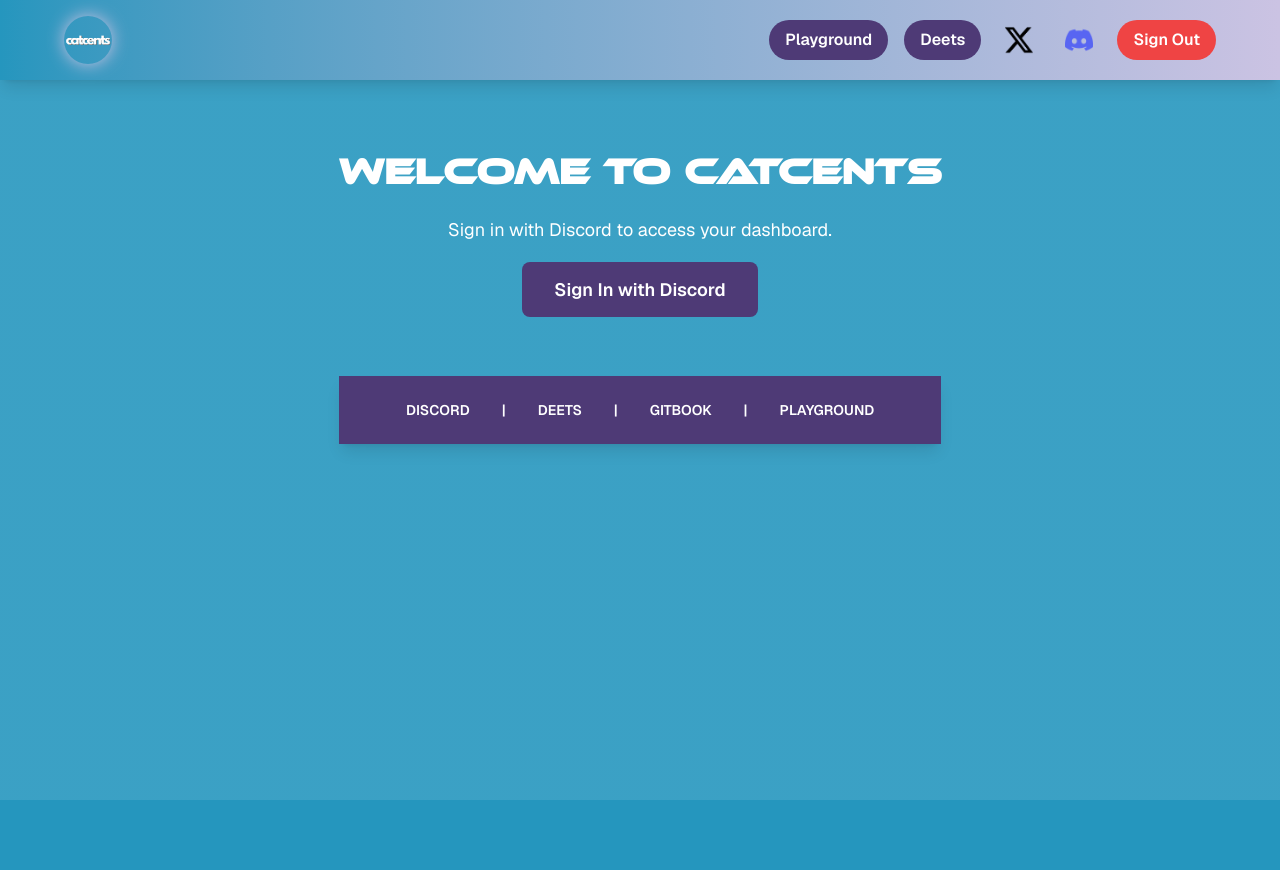
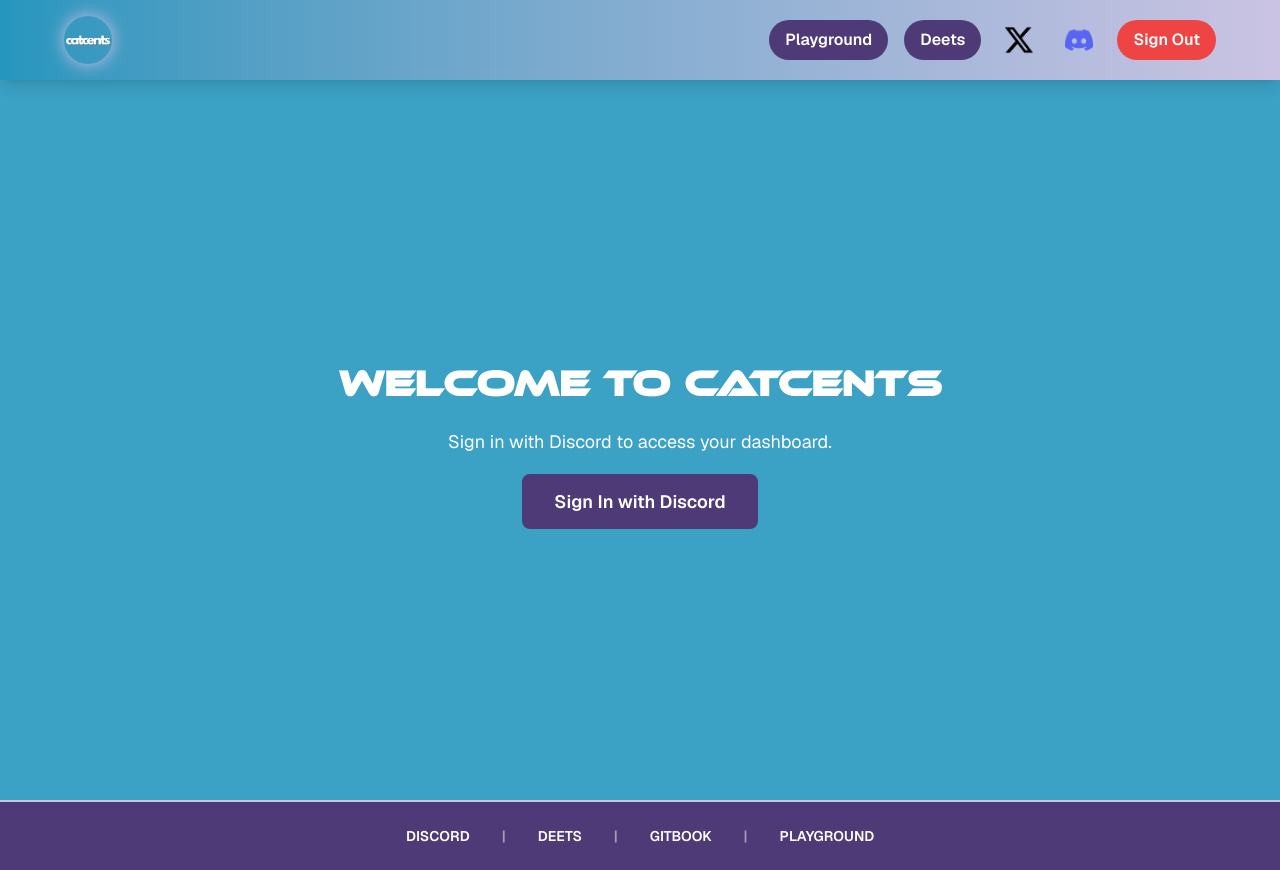
Before and after one commit to nazsats/meowlabs, a Next.js app: page / in a window 1280 px wide. Before the commit the page ends 800 px from the top, so only its background shows below. Built offline with nearby package versions, Linux system fonts and the light colour scheme; no server answers.

Commit message:
footer fixed

```diff
--- a/app/layout.tsx
+++ b/app/layout.tsx
@@ -3,6 +3,7 @@
 import './globals.css';
 import Link from 'next/link';
 import Image from 'next/image';
+import Footer from '@/components/Footer';
 
 const geistSans = Geist({
   variable: '--font-geist-sans',
@@ -26,7 +27,7 @@
 }>) {
   return (
     <html lang='en'>
-      <body className={`${geistSans.variable} ${geistMono.variable} antialiased flex flex-col min-h-screen`}>
+      <body className={`${geistSans.variable} ${geistMono.variable} antialiased flex flex-col min-h-screen bg-[var(--background)]`}>
         <header className='bg-gradient-to-r from-[var(--background)] to-[var(--accent)] p-3 sm:p-4 shadow-lg sticky top-0 z-50'>
           <div className='max-w-6xl mx-auto flex flex-col sm:flex-row justify-between items-center gap-3 sm:gap-0'>
             <Link href='/' className='flex items-center gap-2 sm:gap-3'>
@@ -37,7 +38,6 @@
                 height={40}
                 className='rounded-full animate-glow sm:w-12 sm:h-12'
               />
-
             </Link>
             <nav className='flex flex-wrap items-center gap-2 sm:gap-4'>
               <Link
@@ -80,7 +80,10 @@
             </nav>
           </div>
         </header>
-        <main className='max-w-6xl mx-auto p-4 sm:p-6 flex-grow'>{children}</main>
+        <main className='max-w-6xl mx-auto p-4 sm:p-6 flex-grow flex flex-col'>
+          {children}
+        </main>
+        <Footer /> {/* Move Footer here */}
       </body>
     </html>
   );
--- a/app/page.tsx
+++ b/app/page.tsx
@@ -4,7 +4,6 @@
 import StatusPanel from '../components/StatusPanel';
 import WalletForm from '../components/WalletForm';
 import InfoPanel from '../components/InfoPanel';
-import Footer from '../components/Footer';
 import { db } from './lib/firebase';
 import { doc, getDoc } from 'firebase/firestore';
 
@@ -135,10 +134,14 @@
   }
 
   return (
-    <div className='flex flex-col gap-4 sm:gap-6'>
-      {error && <div className='bg-[var(--error)] text-white p-3 sm:p-4 rounded-lg text-center text-sm sm:text-base'>{error}</div>}
+    <div className='flex flex-col min-h-[calc(100vh-8rem)] items-center justify-center'>
+      {error && (
+        <div className='bg-[var(--error)] text-white p-3 sm:p-4 rounded-lg text-center text-sm sm:text-base'>
+          {error}
+        </div>
+      )}
       {user ? (
-        <div className='grid grid-cols-1 md:grid-cols-2 gap-4 sm:gap-6'>
+        <div className='grid grid-cols-1 md:grid-cols-2 gap-4 sm:gap-6 w-full'>
           <div className='flex flex-col gap-4 sm:gap-6'>
             <WelcomeDashboard
               username={user.username}
@@ -177,7 +180,6 @@
           </a>
         </div>
       )}
-      <Footer />
     </div>
   );
 }
--- a/components/Footer.tsx
+++ b/components/Footer.tsx
@@ -2,31 +2,31 @@
 
 export default function Footer() {
   return (
-    <footer className='bg-[var(--border)] text-[var(--text)] p-4 sm:p-6 mt-auto shadow-lg animate-fade-in'>
-      <div className='max-w-6xl mx-auto flex flex-col sm:flex-row justify-center gap-4 sm:gap-8 text-xs sm:text-sm uppercase font-semibold'>
+    <footer className='bg-[var(--border)] text-[var(--text)] p-4 sm:p-6 shadow-lg border-t-2 border-[var(--accent)]'>
+      <div className='max-w-6xl mx-auto flex flex-col sm:flex-row justify-center items-center gap-4 sm:gap-8 text-xs sm:text-sm uppercase font-semibold'>
         <a
           href='https://discord.com/invite/TXPbt7ztMC'
           className='hover:text-[var(--accent)] hover:scale-105 transition-all duration-300'
-          aria-label='Discord'
+          aria-label='Join Discord'
         >
           Discord
         </a>
-        <span className='hidden sm:inline'>|</span>
+        <span className='hidden sm:inline text-[var(--text)] opacity-50'>|</span>
         <Link
           href='https://deets.catcents.io/'
           className='hover:text-[var(--accent)] hover:scale-105 transition-all duration-300'
         >
           Deets
         </Link>
-        <span className='hidden sm:inline'>|</span>
+        <span className='hidden sm:inline text-[var(--text)] opacity-50'>|</span>
         <a
           href='https://catcents.gitbook.io/catcents'
           className='hover:text-[var(--accent)] hover:scale-105 transition-all duration-300'
-          aria-label='Catcents Website'
+          aria-label='Catcents Gitbook'
         >
           Gitbook
         </a>
-        <span className='hidden sm:inline'>|</span>
+        <span className='hidden sm:inline text-[var(--text)] opacity-50'>|</span>
         <Link
           href='https://www.catcents.io/dashboard'
           className='hover:text-[var(--accent)] hover:scale-105 transition-all duration-300'
```
